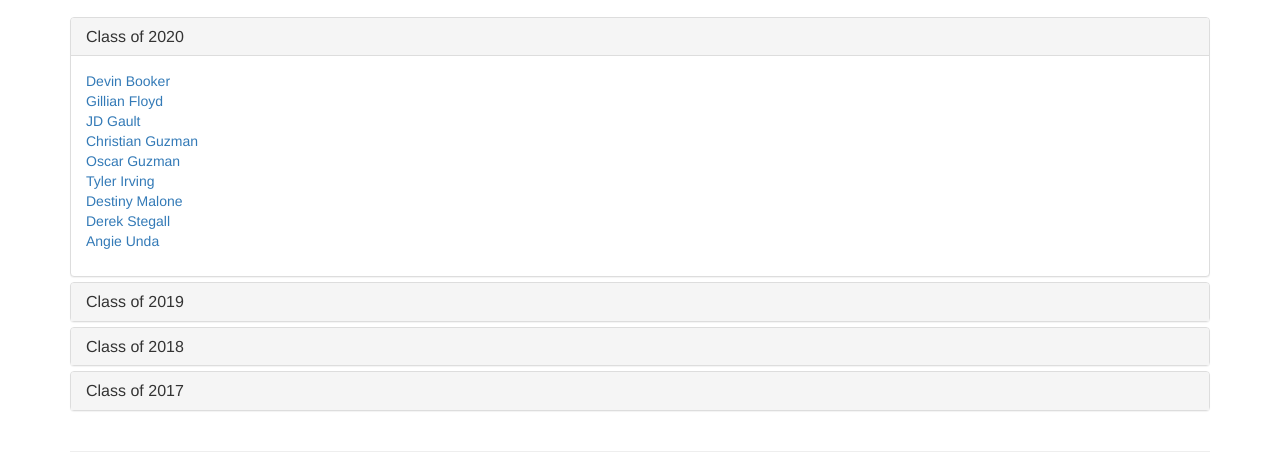
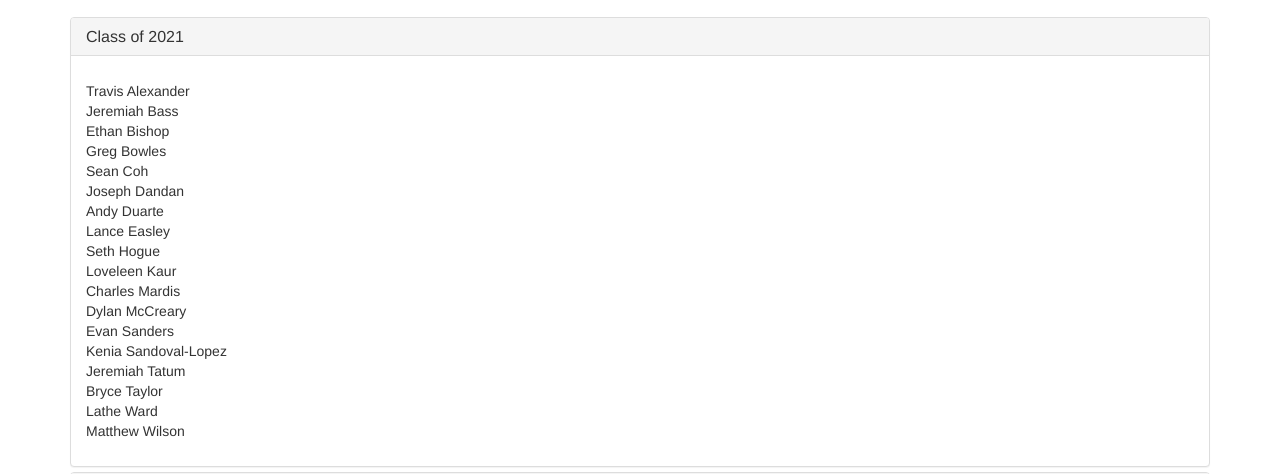
Before and after one commit to Charles-Mardis/basecampcoding.github.io, an Eleventy site: page src/student-portfolios.njk in a window 1280 px wide. Shown: the part 236-710 px from the top of the page. Built offline with nearby package versions, Linux system fonts and the light colour scheme; Eleventy itself is replaced by a stand-in of ours; files that its build step writes are made by us from their sources.

Commit message:
Class of 2021 Listing
Added the class of 2021 to the student portfolios page. Will update with links once the student's public GitHub accounts are ready.

```diff
--- a/src/student-portfolios.njk
+++ b/src/student-portfolios.njk
@@ -8,6 +8,43 @@ title : Student Portfolios
         <h1></h1>
         <div class="panel-group" id="accordion" role="tablist" aria-multiselectable="true">
             <div class="panel panel-default">
+                <div class="panel-heading" role="tab" id="headingFive">
+                    <h4 class="panel-title">
+                        <a class="collapsed" role="button" data-toggle="collapse" data-parent="#accordion" href="#collapseFive" aria-expanded="false"
+                            aria-controls="collapseFive">
+                            Class of 2021</a>
+                    </h4>
+                </div>
+                <div id="collapseFive" class="panel-collapse collapse in" role="tabpanel" aria-labelledby="headingFive">
+                    <div class="panel-body">
+                        <div class="row">
+                            <div class="col-lg-12">
+                                <p>
+                                    <div>Travis Alexander</div>
+                                    <div>Jeremiah Bass</div>
+                                    <div>Ethan Bishop</div>
+                                    <div>Greg Bowles</div>
+                                    <div>Sean Coh</div>
+                                    <div>Joseph Dandan</div>
+                                    <div>Andy Duarte</div>
+                                    <div>Lance Easley</div>
+                                    <div>Seth Hogue</div>
+                                    <div>Loveleen Kaur</div>
+                                    <div>Charles Mardis</div>
+                                    <div>Dylan McCreary</div>
+                                    <div>Evan Sanders</div>
+                                    <div>Kenia Sandoval-Lopez</div>
+                                    <div>Jeremiah Tatum</div>
+                                    <div>Bryce Taylor</div>
+                                    <div>Lathe Ward</div>
+                                    <div>Matthew Wilson</div>
+                                </p>
+                            </div>
+                        </div>
+                    </div>
+                </div>
+            </div>
+            <div class="panel panel-default">
                 <div class="panel-heading" role="tab" id="headingFour">
                     <h4 class="panel-title">
                         <a class="collapsed" role="button" data-toggle="collapse" data-parent="#accordion" href="#collapseFour" aria-expanded="false"
@@ -15,7 +52,7 @@ title : Student Portfolios
                             Class of 2020</a>
                     </h4>
                 </div>
-                <div id="collapseFour" class="panel-collapse collapse in" role="tabpanel" aria-labelledby="headingFour">
+                <div id="collapseFour" class="panel-collapse collapse" role="tabpanel" aria-labelledby="headingFour">
                     <div class="panel-body">
                         <div class="row">
                             <div class="col-lg-12">
```
Also changed, not shown: docs/student-portfolios/index.html.
